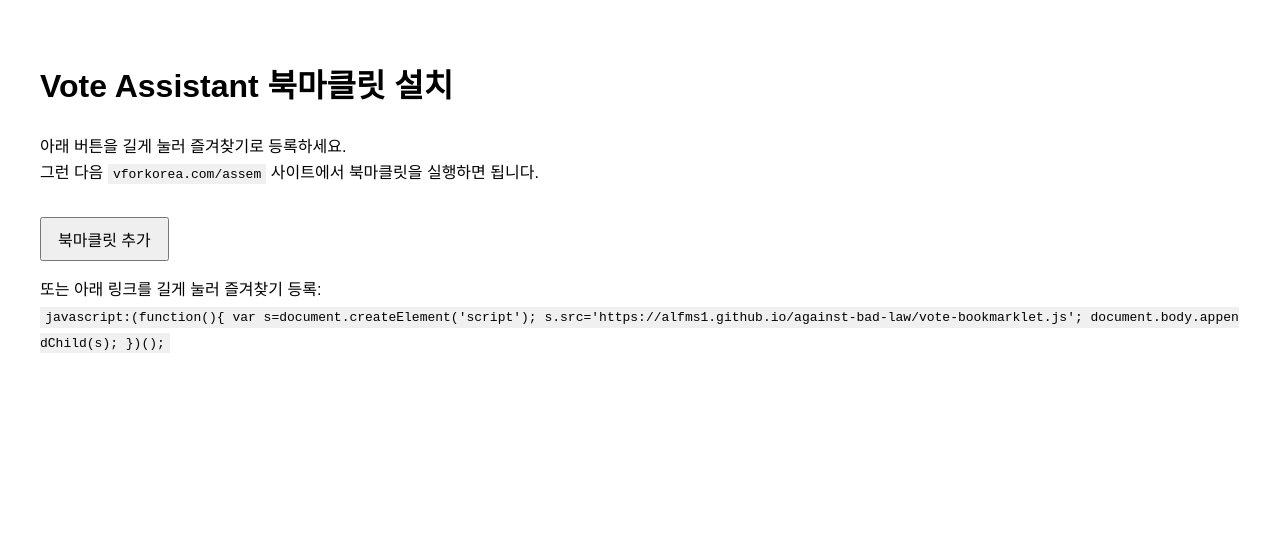
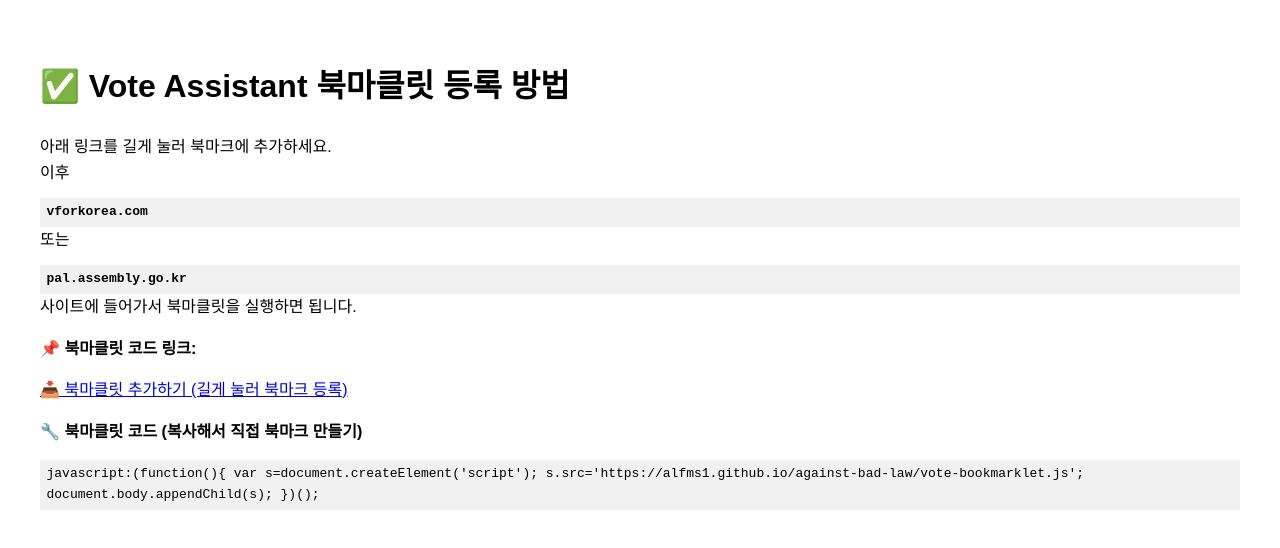
Before and after one commit to alfms1/against-bad-law, a plain HTML site: page index.html in a window 1280 px wide. Drawn offline with Linux system fonts and the light colour scheme.

Commit message:
Update index.html

```diff
--- a/index.html
+++ b/index.html
@@ -2,39 +2,39 @@
 <html lang="ko">
 <head>
   <meta charset="UTF-8">
-  <title>Vote Assistant 북마클릿 설치</title>
+  <title>Vote Assistant 북마클릿 등록</title>
   <style>
     body { font-family: sans-serif; padding: 2em; line-height: 1.6; }
-    code { background: #f0f0f0; padding: 0.2em 0.4em; }
-    button { font-size: 1rem; padding: 0.5em 1em; margin-top: 1em; }
+    code { background: #f0f0f0; padding: 0.3em 0.5em; display: block; margin-top: 1em; word-break: break-word; }
   </style>
 </head>
 <body>
-  <h1>Vote Assistant 북마클릿 설치</h1>
+  <h1>✅ Vote Assistant 북마클릿 등록 방법</h1>
+
   <p>
-    아래 버튼을 길게 눌러 즐겨찾기로 등록하세요.<br>
-    그런 다음 <code>vforkorea.com/assem</code> 사이트에서 북마클릿을 실행하면 됩니다.
+    아래 링크를 길게 눌러 북마크에 추가하세요.<br>
+    이후 <strong><code>vforkorea.com</code></strong> 또는 <strong><code>pal.assembly.go.kr</code></strong> 사이트에 들어가서 북마클릿을 실행하면 됩니다.
   </p>
 
-  <a id="bookmarklet" href="#">
-    <button>북마클릿 추가</button>
+  <p><strong>📌 북마클릿 코드 링크:</strong></p>
+
+  <a href="#" id="bookmarklet-link">
+    📥 북마클릿 추가하기 (길게 눌러 북마크 등록)
   </a>
 
-  <p>또는 아래 링크를 길게 눌러 즐겨찾기 등록:<br>
-    <code id="bookmarklet-code" style="word-break:break-all;"></code>
-  </p>
+  <p><strong>🔧 북마클릿 코드 (복사해서 직접 북마크 만들기)</strong></p>
+  <code id="bookmarklet-code"></code>
 
   <script>
     const jsURL = 'https://alfms1.github.io/against-bad-law/vote-bookmarklet.js';
-
-    const bookmarkletCode = `javascript:(function(){
+    const bookmarklet = `javascript:(function(){
       var s=document.createElement('script');
       s.src='${jsURL}';
       document.body.appendChild(s);
     })();`;
 
-    document.getElementById('bookmarklet').href = bookmarkletCode;
-    document.getElementById('bookmarklet-code').textContent = bookmarkletCode;
+    document.getElementById('bookmarklet-link').href = bookmarklet;
+    document.getElementById('bookmarklet-code').textContent = bookmarklet;
   </script>
 </body>
 </html>
```
